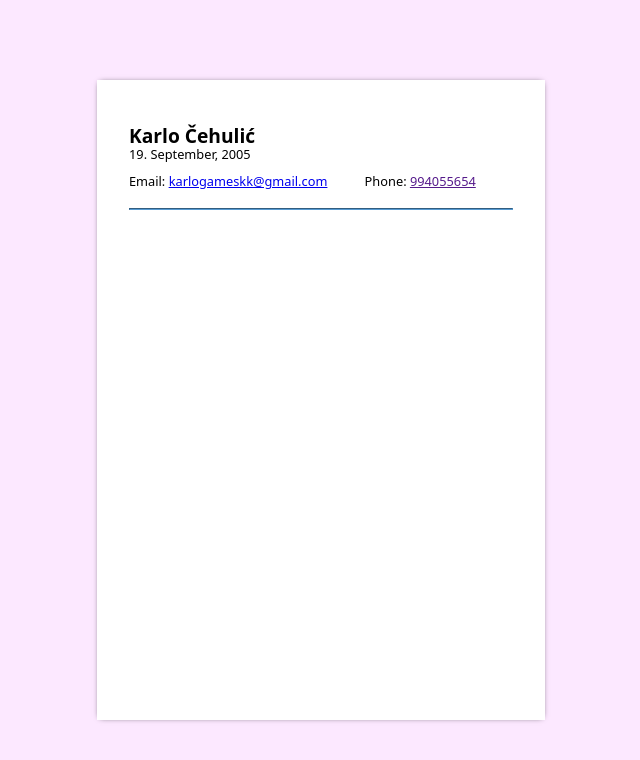
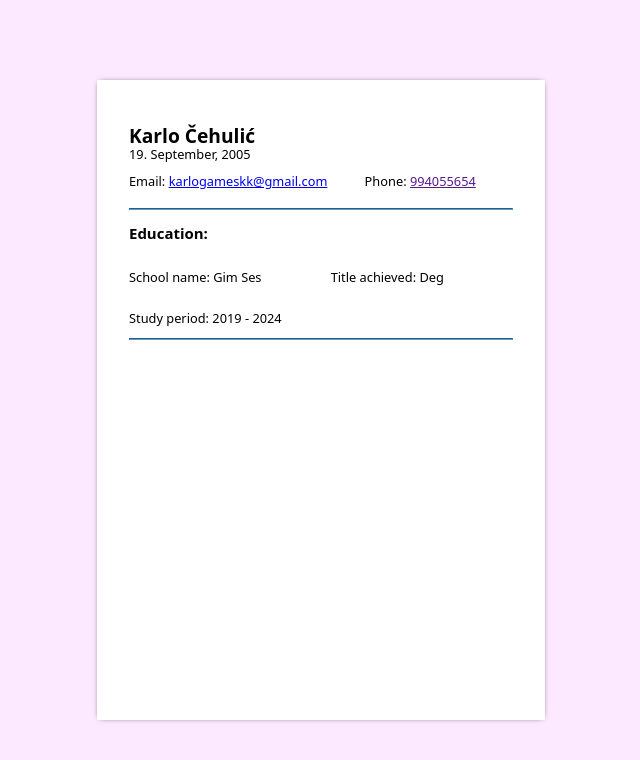
Before and after one commit to ziko1905/cv-builder, a React (Vite) app: page / in a window 1280 px wide. Shown: the top 760 px of the page, without its empty margins (319-959 px from the left). Built offline with nearby package versions, Linux system fonts and the light colour scheme.

Commit message:
Display education info

```diff
--- a/src/components/cv.jsx
+++ b/src/components/cv.jsx
@@ -3,6 +3,8 @@ export function Cv({values}) {
     return (
         <div className="cv">
             <BasicInfo values={values}/>
+            <hr />
+            <EducationInfo values={values}/>
             <hr />
         </div>
     )
@@ -24,3 +26,16 @@ function BasicInfo({values}) {
         </div>
     )
 }
+
+function EducationInfo({values}) {
+    return (
+        <div className="info education">
+            <h3>Education: </h3>
+            <div>
+                <p>School name: {values.schoolname}</p>
+                <p>Title achieved: {values.title}</p>
+            </div>
+            <p>Study period: {values.studystart} - {values.studyend}</p>
+        </div>
+    )
+}
--- a/src/styles/cv.css
+++ b/src/styles/cv.css
@@ -22,7 +22,7 @@ hr {
   font-size: 1.5em;
 }
 
-.basic div {
+.info div {
   display: grid;
   grid-auto-flow: column;
 }
```
